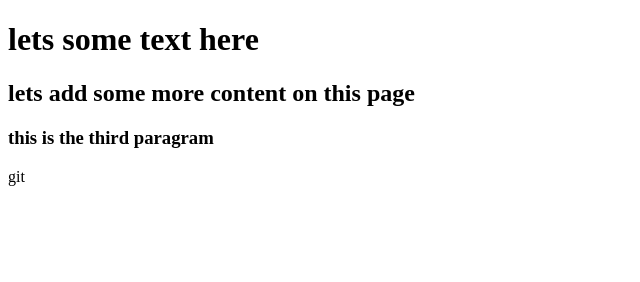
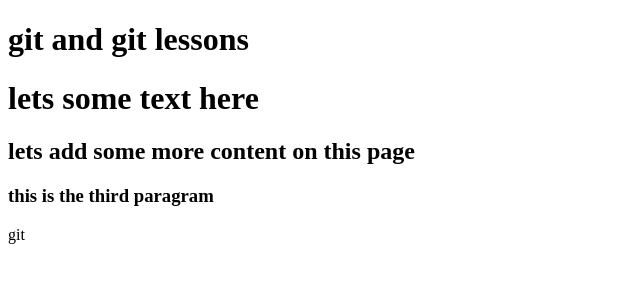
Before and after one commit to arpna170/git--lesson--winter, a plain HTML site: page index.html in a window 1280 px wide. Shown: the whole page, without its empty margins (0-640 px from the left). Drawn offline with Linux system fonts and the light colour scheme.

Commit message:
header has been added

```diff
--- a/index.html
+++ b/index.html
@@ -6,6 +6,7 @@
     <title>My title</title>
 </head>
 <body>
+  <header><h1>git and git lessons</h1></header>
     <h1>lets some text here   </h1>
     <h2>lets add some more content on this page
          </h2>
```
